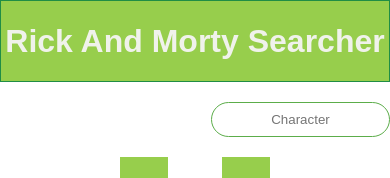
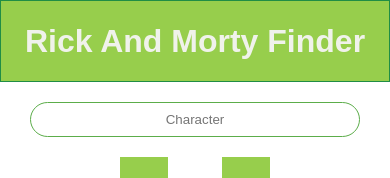
Before and after one commit to Beyond77/rickmorty.github.io, a React app: page / in a window 390 px wide. Shown: the top 178 px of the page. Built offline with nearby package versions, Linux system fonts and the light colour scheme; no server answers.

Commit message:
fix a buscador en mobile

```diff
--- a/index.html
+++ b/index.html
@@ -4,9 +4,9 @@
     <meta charset="UTF-8" />
     <meta http-equiv="X-UA-Compatible" content="IE=edge" />
     <meta name="viewport" content="width=device-width,initial-scale=1" />
-    <title>React App</title>
+    <title>Rick and Morty Finder</title>
     <script defer="defer" src="./build/bundle.js"></script>
-    <script defer="defer" src="./build/main.2b86389c2a7b93286313.js"></script>
+    <script defer="defer" src="./build/main.c9586916ec4baed4ee7d.js"></script>
   </head>
   <body>
     <div id="root"></div>
--- a/src/App.jsx
+++ b/src/App.jsx
@@ -30,7 +30,7 @@
 
     return (
         <div className="container">
-            <h1 className="header">Rick And Morty Searcher</h1>
+            <h1 className="header">Rick And Morty Finder</h1>
             <div>
                 <form className="search-form" onSubmit={handleSubmit} >
                     <input type="text" name="Search" id="Search" placeholder="Character" onChange={ (e) => dispatch(setCharacterSearch({characterSearch: e.target.value})) } value={characterSearch} />
--- a/src/styles.css
+++ b/src/styles.css
@@ -45,7 +45,6 @@
     border: 1px solid #5CAD4A;
     border-radius: 20px;
     text-align: center;
-
 }
 
 .grid-items {
@@ -160,4 +159,9 @@
         gap: 20px;
         flex-direction: column-reverse;
     }
+
+    .search-form > input {
+        margin: 0px 30px;
+        width: 100%;
+    }
 }
```
Also changed, not shown: 6 other files (tests, documents, lock files or other folders).
